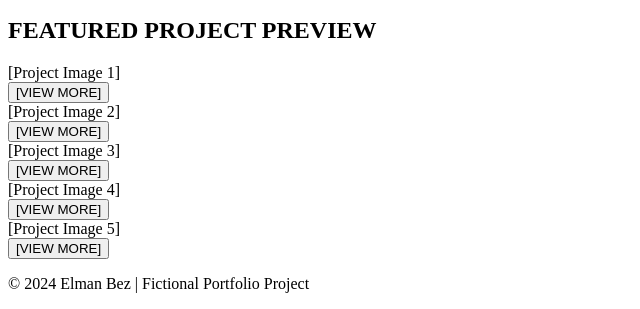
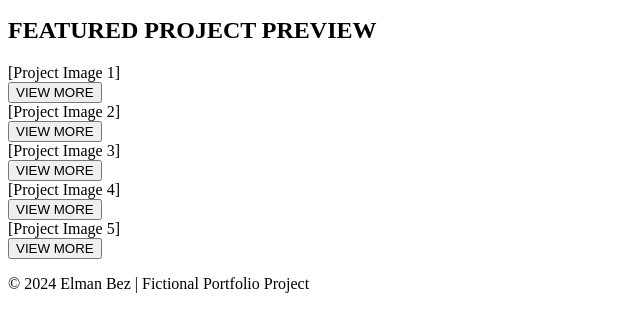
Before and after one commit to ElaN-2121/Website-Development-Project, a plain HTML site: page index.html in a window 1280 px wide. Shown: the part 208-517 px from the top of the page, 0-640 px from the left. Drawn offline with Linux system fonts and the light colour scheme.

Commit message:
feat: update content and layout in index page

```diff
--- a/index.html
+++ b/index.html
@@ -26,21 +26,20 @@
     <div>[Large Placeholder for Introduction Text]</div>
     <div>
       <button>Download Resume</button>
-      <button>View Projects</button>
+      <a href="projects.html"><button>View Projects</button></a>
     </div>
   </section>
 
   <section aria-label="Featured Project Preview">
     <h2>FEATURED PROJECT PREVIEW</h2>
     <div>
-      <div>[Project Image 1]<br /><button>[VIEW MORE]</button></div>
-      <div>[Project Image 2]<br /><button>[VIEW MORE]</button></div>
-      <div>[Project Image 3]<br /><button>[VIEW MORE]</button></div>
-      <div>[Project Image 4]<br /><button>[VIEW MORE]</button></div>
-      <div>[Project Image 5]<br /><button>[VIEW MORE]</button></div>
+      <div>[Project Image 1]<br /><a href="projects.html"><button>VIEW MORE</button></a></div>
+      <div>[Project Image 2]<br /><a href="projects.html"><button>VIEW MORE</button></a></div>
+      <div>[Project Image 3]<br /><a href="projects.html"><button>VIEW MORE</button></a></div>
+      <div>[Project Image 4]<br /><a href="projects.html"><button>VIEW MORE</button></a></div>
+      <div>[Project Image 5]<br /><a href="projects.html"><button>VIEW MORE</button></a></div>
     </div>
   </section>
-
 </main>
 
 <footer>
```
